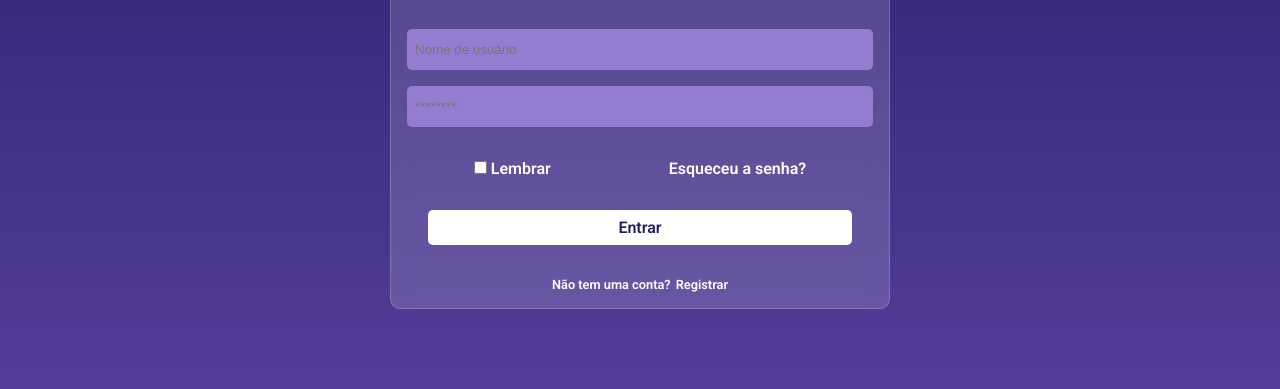
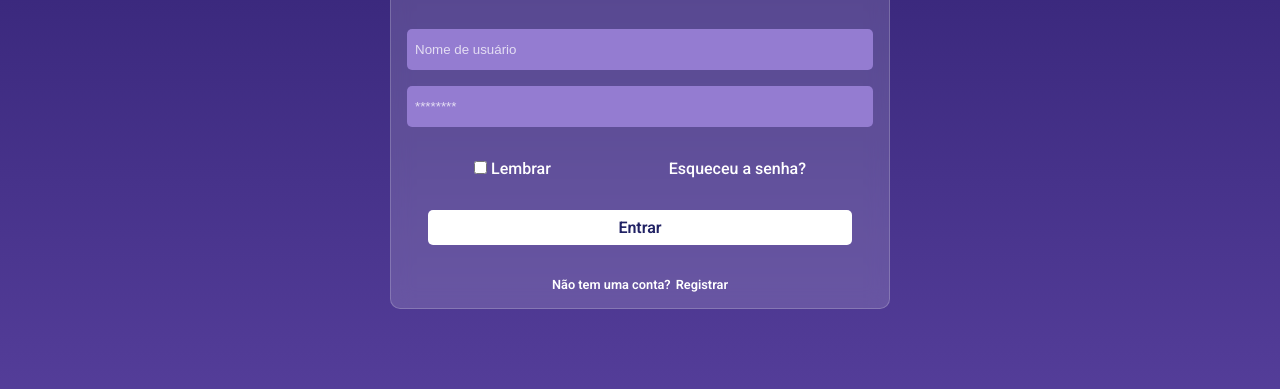
Before and after one commit to Guilherme-Efraim/tela-de-login-devclub, a plain HTML site: page index.html in a window 1280 px wide. Shown: the part 275-664 px from the top of the page. Drawn offline with Linux system fonts and the light colour scheme.

Commit message:
Update style.css

```diff
--- a/style.css
+++ b/style.css
@@ -52,7 +52,13 @@
     padding: 0.5rem;
     border-radius: 5px;
     border: none;
+    outline: none;
+    color: #fff;
     background-color: rgb(148, 124, 209);
+}
+
+.area-input > input::placeholder {
+    color: #ffffffbe;
 }
 
 .recurso01 {
@@ -69,7 +75,7 @@
 }
 
 .checkbox > label {
-    font-weight: 600;
+    font-weight: 500;
     font-size: 1rem;
     font-family: var(--font-principal);
     color: var(--text-cor-01);
@@ -77,7 +83,7 @@
 
 .senha > a {
     text-decoration: none;
-    font-weight: 600;
+    font-weight: 500;
     font-size: 1rem;
     font-family: var(--font-principal);
     color: var(--text-cor-01);
```
